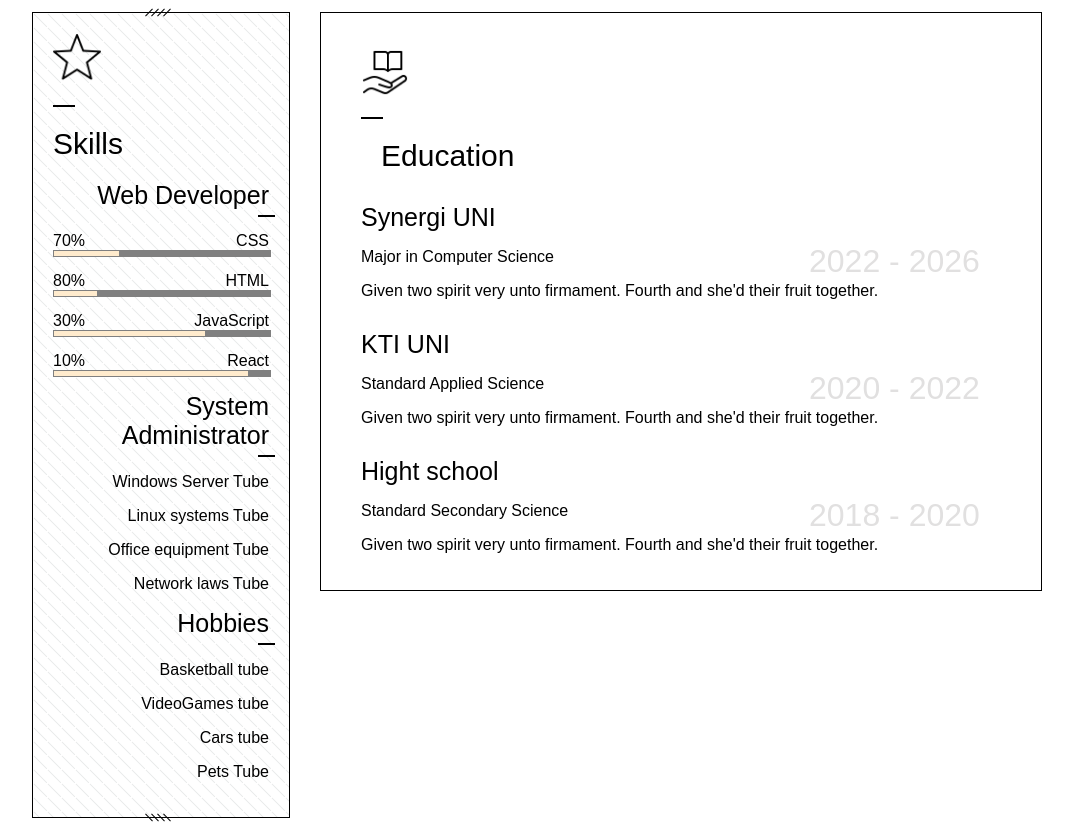
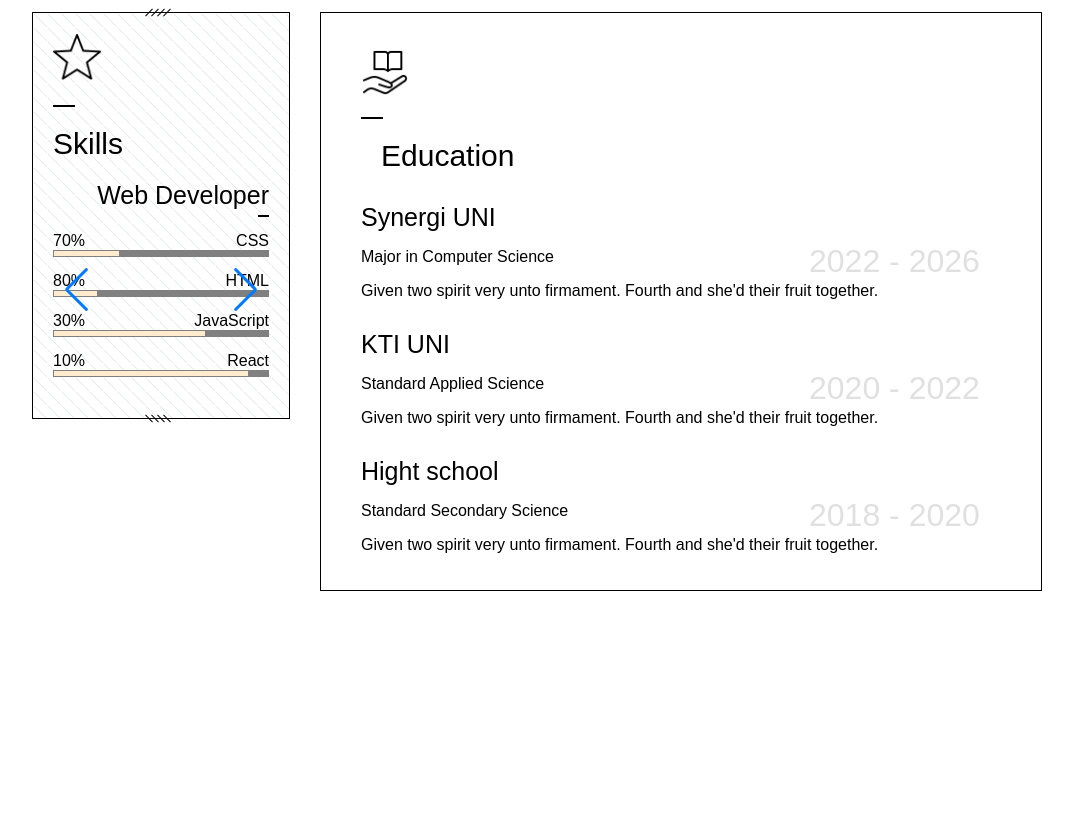
Before and after one commit to TiUmarovR/frontendstarting, a plain HTML site: page index.html in a window 1280 px wide. Shown: the part 1160-1988 px from the top of the page, without its empty margins (103-1176 px from the left). After the commit the page ends 1751 px from the top, so only its background shows below. Drawn offline with Linux system fonts and the light colour scheme.

Commit message:
trieng swiper but it doesn't work

```diff
--- a/index.html
+++ b/index.html
@@ -1,6 +1,8 @@
 <!DOCTYPE html>
 <html lang="ru">
     <head>
+        <meta charset="UTF-8">
+        <link rel="stylesheet" href="styles/swiper-bundle.min.css">
         <link rel="stylesheet" href="styles/style.css">
         <link rel="stylesheet" href="styles/header.css">
         <link rel="stylesheet" href="styles/exp.css">
@@ -145,6 +147,11 @@ Heaven green without whose replenish seasons there brought, over own sixth in Be
                                 </p>
                             </div>
                             <div class="skillsContentHolder">
+                                <div class="swiper">
+                                    <!-- Additional required wrapper -->
+                                    <div class="swiper-wrapper">
+                                      <!-- Slides -->
+                                      <div class="swiper-slide">
                                         <div class="skillsSlide1">
                                         <p class="skillTextSecondHeader">
                                             Web Developer
@@ -208,6 +215,8 @@ Heaven green without whose replenish seasons there brought, over own sixth in Be
                                             </div>
                                         </div>
                                         </div>
+                                        </div>
+                                      <div class="swiper-slide">
                                         <div class="skillsSlide2">
                                             <p class="skillTextSecondHeader">
                                                 System Administrator
@@ -235,6 +244,8 @@ Heaven green without whose replenish seasons there brought, over own sixth in Be
                                                 </p>
                                             </div>
                                         </div>
+                                      </div>
+                                      <div class="swiper-slide">
                                         <div class="skillsSlide3">
                                             <p class="skillTextSecondHeader">
                                                 Hobbies
@@ -262,6 +273,19 @@ Heaven green without whose replenish seasons there brought, over own sixth in Be
                                                 </p>
                                             </div>
                                         </div>
+                                      </div>
+                                      ...
+                                    </div>
+                                    <!-- If we need pagination -->
+
+
+                                    <!-- If we need navigation buttons -->
+                                    <div class="swiper-button-prev"></div>
+                                    <div class="swiper-button-next"></div>
+                                </div>
+
+
+
                             </div>
                         </div>
                         <div class="skillBottomDashes">
@@ -377,5 +401,6 @@ Heaven green without whose replenish seasons there brought, over own sixth in Be
         <div class="footer">
 
         </div>
+    <script src="scripts/swiper-bundle.min.js"></script>
     </body>
 </html>
```
Also changed, not shown: scripts/swiper-bundle.min.js (added), styles/swiper-bundle.min.css (added). Lines whose indentation alone changed are shown as unchanged.
